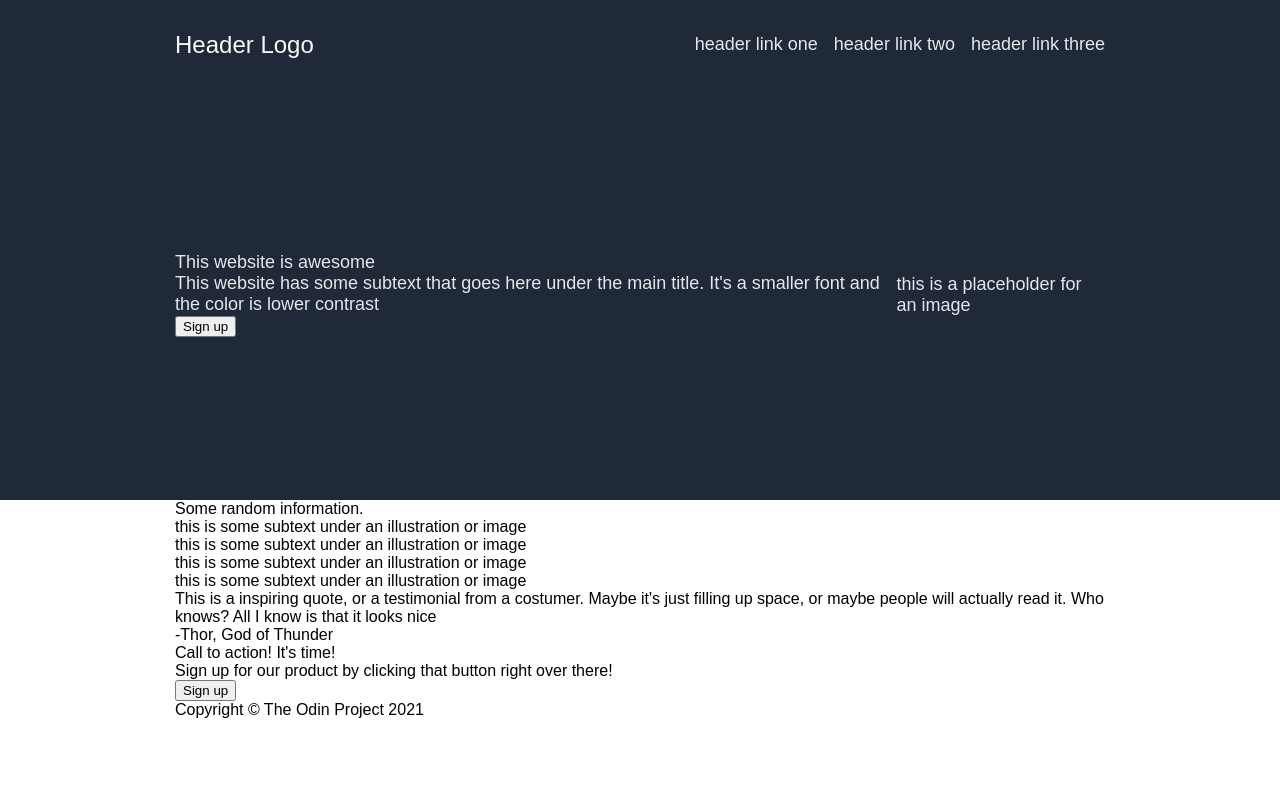
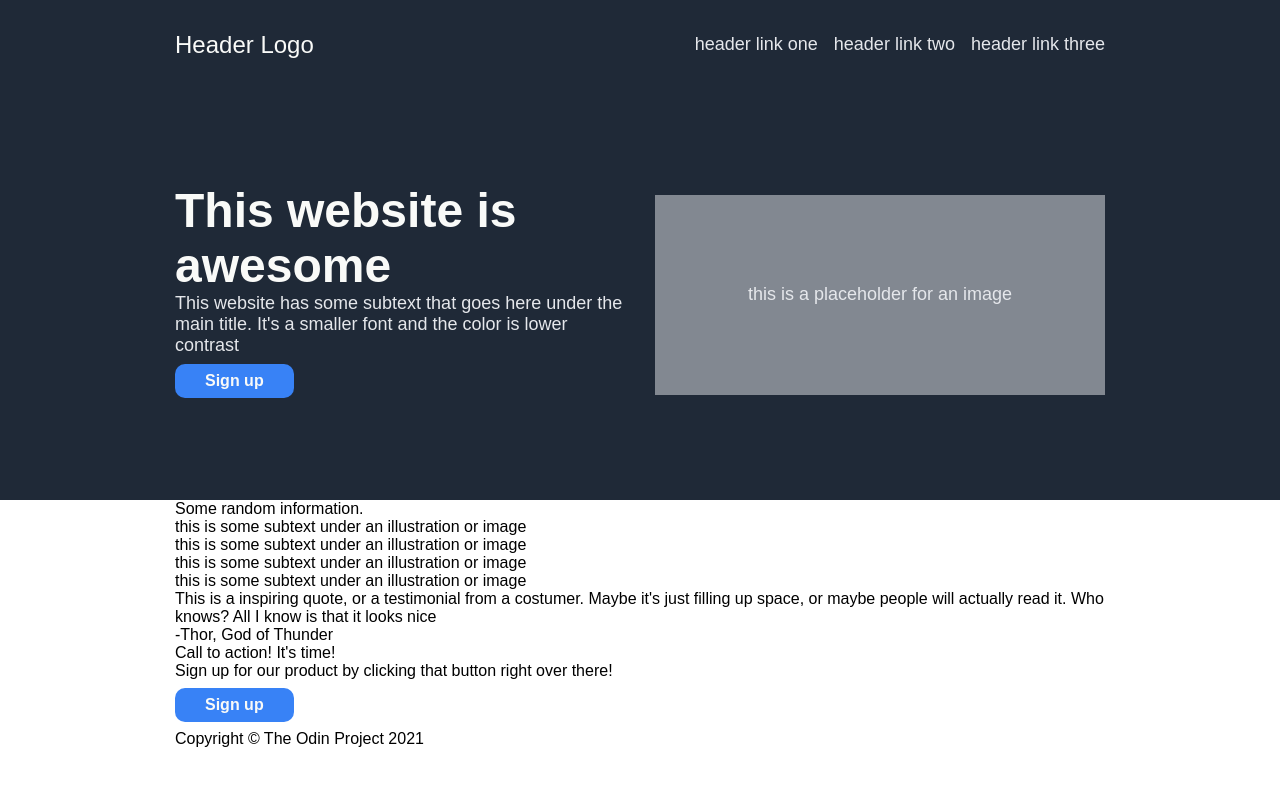
Before and after one commit to BMFrancisco/odin-landing-page, a plain HTML site: page index.html in a window 1280 px wide. Drawn offline with Linux system fonts and the light colour scheme.

Commit message:
Finished the complete Header

```diff
--- a/index.html
+++ b/index.html
@@ -18,7 +18,7 @@
         </div>
         <div class="main-header">
             <div class="msg-header">
-                <div>This website is awesome</div>
+                <div class="main-text">This website is awesome</div>
                 <div>This website has some subtext that goes here under the main title. It's a smaller font and the color is lower contrast</div>
                 <button>Sign up</button>
             </div>
--- a/styles.css
+++ b/styles.css
@@ -45,4 +45,36 @@ a {
     flex: 1;
     display: flex;
     align-items: center;
+    justify-content: space-between;
 }
+
+.placeholder-img {
+    display: flex;
+    flex-shrink: 0;
+    width: 450px;
+    height: 200px;
+    background-color: rgba(229, 231, 235, 0.5);
+    justify-content: center;
+    align-items: center;
+}
+
+.main-text {
+    font-size: 48px;
+    font-weight: 700;
+    color: #F9FAF8;
+}
+
+button {
+    background-color: #3882f6;
+    color: #F9FAF8;
+    font-weight: 700;
+    font-size: 16px;
+    padding: 8px 30px;
+    margin: 8px 0;
+    border-radius: 10px;
+    border: 0;
+}
+
+.msg-header {
+    width: 450px;
+}
```
